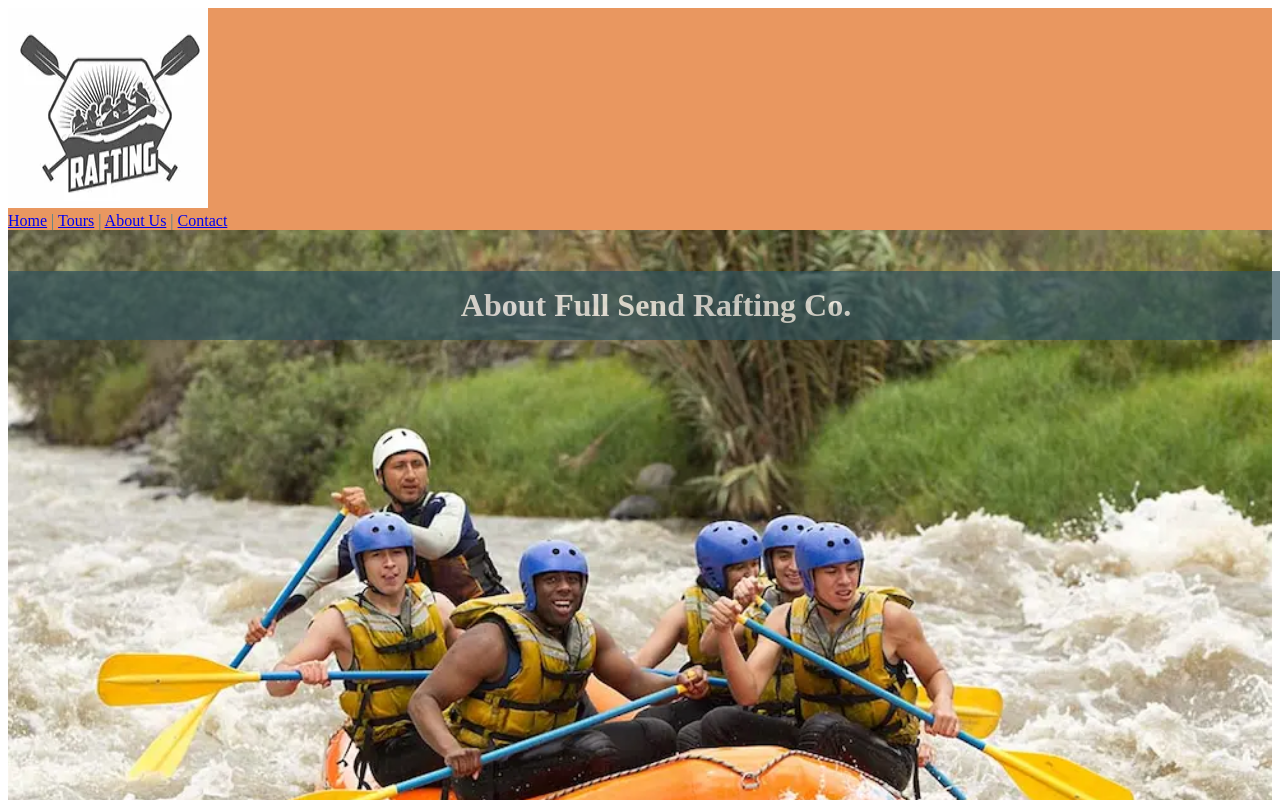
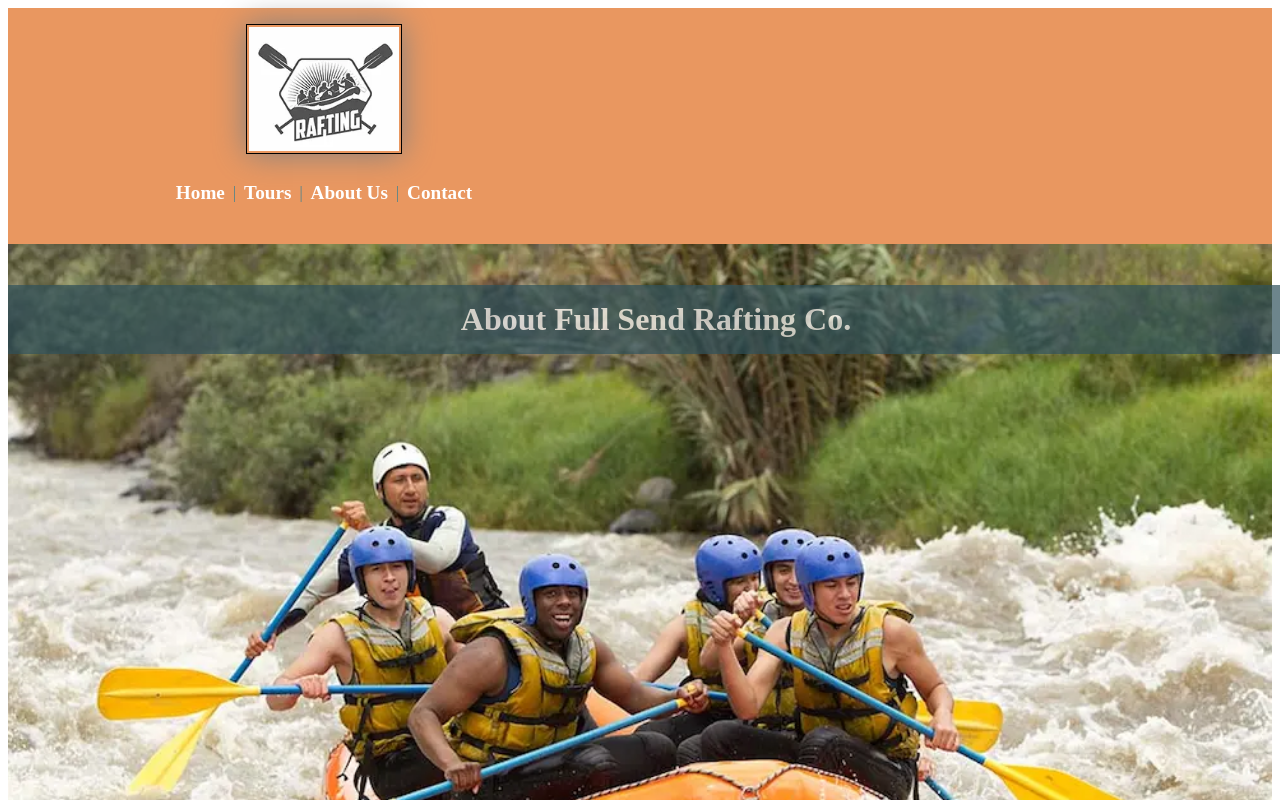
Before and after one commit to jtanne27/wdd130, a plain HTML site: page wwr/about.html in a window 1280 px wide. Shown: the top 800 px of the page. Drawn offline with Linux system fonts and the light colour scheme; a web font is replaced by a local one.

Commit message:
trying to do rafting header

```diff
--- a/wwr/about.html
+++ b/wwr/about.html
@@ -11,10 +11,12 @@
 </head>
 <body>
     <header>
-        <img src="images/logo2.webp" alt="White Water Rafting Logo" width="200" height="200">
-        <nav>
+        <div class="grid-header">
+            <img src="images/logo2.webp" alt="White Water Rafting Logo" width="200" height="200">
+            <nav>
             <a href="index.html">Home</a> | <a href="trips.html">Tours</a> | <a href="about.html">About Us</a> | <a href="contact.html">Contact</a>
         </nav>
+        </div>
     </header>
     <main>
         <div class="hero">
--- a/wwr/styles/rafting.css
+++ b/wwr/styles/rafting.css
@@ -9,8 +9,24 @@
     --heading-font: "Roboto", serif;
     --body-font: "Roboto", serif;
     --base-font-size: 16px;}
-header { background-color: var(--primary-color);
-color: var(--accent2-color)}
+header, .grid {
+    background-color: var(--primary-color);
+    color: var(--accent2-color);
+    padding: 1rem;
+    display: grid;
+    grid-template-columns: 2fr 2fr;
+    grid-template-rows: 1fr;
+    align-items: center;
+    justify-content: center;
+    justify-items: center;
+    align-items: center;
+    text-align: center;
+    gap: 2rem;
+}
+header img {width: 150px; height: auto; border: 1px solid black; padding: 2px; box-shadow: 0 0 30px gray;}
+nav {background-color: var(--primary-color); padding: 1rem; display: flex; justify-content: space-evenly; align-items: center; }
+nav a {display: block; padding: 0.5rem; text-decoration: none; font-size: 1.2rem; font-weight: 700; color: #fff;}
+
 .hero {position: relative;}
 .hero img { width: 100%; height: auto; display: block;}
 h1 { position: absolute; top: 20px; width: 100%; padding: 16px; text-align: center; opacity: 0.7; background-color: var(--accent1-color); color: #fff;}
```
